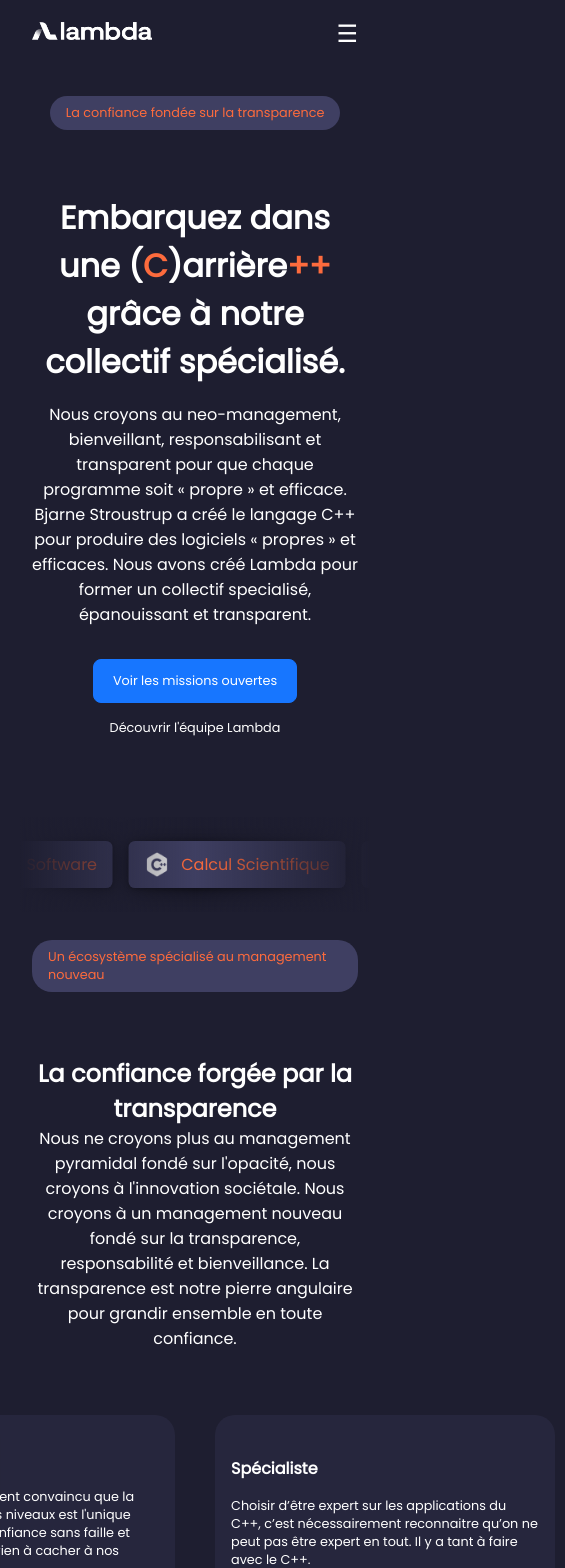
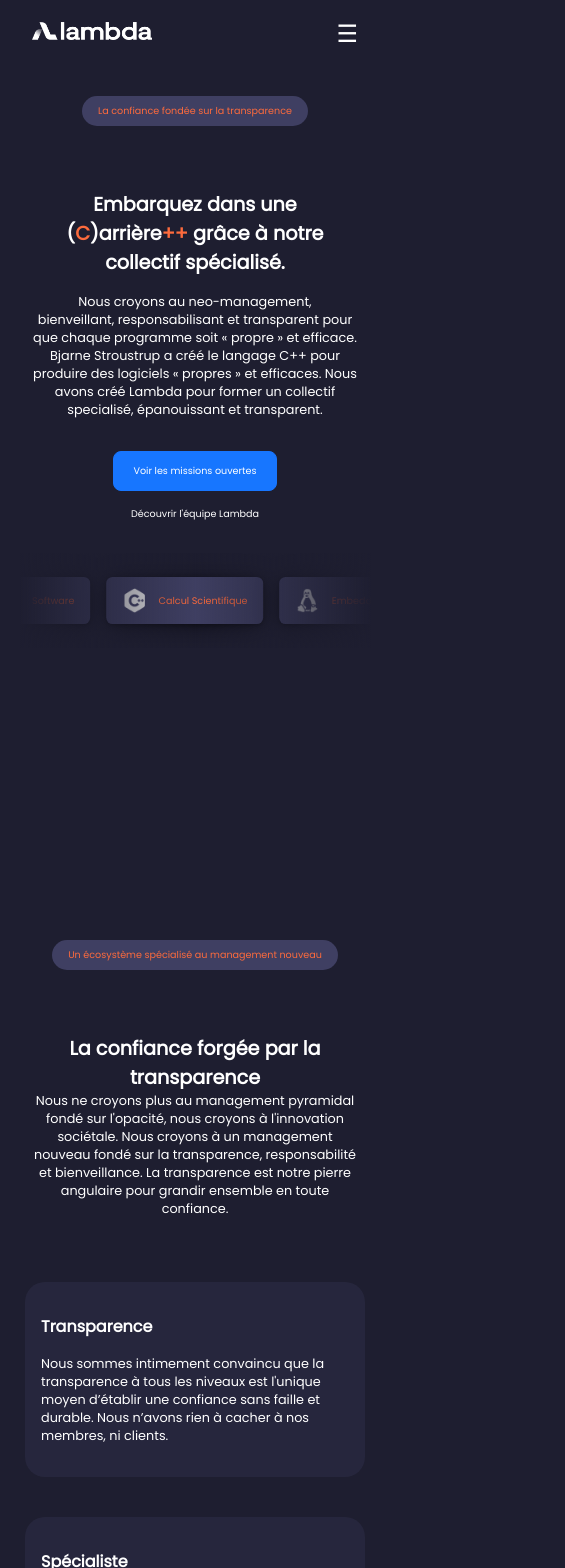
Before and after one commit to xiaoduh/lmda, a Next.js app: page / in a window 390 px wide. Shown: the top 1568 px of the page, 565 px wide, since content can reach past the window. Built offline with nearby package versions, Linux system fonts and the light colour scheme.

Commit message:
responsive mobile

```diff
--- a/components/header/Header.jsx
+++ b/components/header/Header.jsx
@@ -178,11 +178,6 @@ const Header = () => {
       <PrimaryBtn content={contentBtnPrimary} />
       <SecondaryBtn content={contentBtnSecondary} />
       <InfiniteScroll Tags={labels} />
-      <div className="labels-container">
-        {/* {labels.map((label) => {
-          return <LabelWithPicto picto={label.picto} content={label.content} />;
-        })} */}
-      </div>
     </header>
   );
 };
--- a/styles/_footer.scss
+++ b/styles/_footer.scss
@@ -26,6 +26,15 @@ footer {
         display: flex;
         flex-direction: column;
 
+        @media screen and (max-width: 700px) {
+            align-items: center;
+            padding: 0 5rem;
+          }
+
+        @media screen and (max-width: 414px) {
+            padding: 0 1rem;
+        }
+
     span {
         margin-bottom: 1rem;
         font-size: .6rem;
@@ -34,6 +43,10 @@ footer {
         p {
             font-size: .8rem;
             font-weight: 100;
+
+            @media screen and (max-width: 700px) {
+                text-align: center;
+              }
         }
     }
 
@@ -45,6 +58,22 @@ footer {
             justify-content: start;
           }
 
+        @media screen and (max-width: 700px) {
+            display: grid;
+            grid-template-columns: repeat(1, 1fr);
+            padding: 5rem 5rem;
+            align-items: center;
+            text-align: center;
+          }
+
+          @media screen and (max-width: 414px) {
+            padding: 2rem 1rem;
+        }
+
+
+
+
+
         ul {
             display: flex;
             flex-direction: column;
@@ -55,6 +84,11 @@ footer {
             @media screen and (max-width: 1000px) {
                 margin: 0 2rem 0 0;
               }
+
+              @media screen and (max-width: 414px) {
+                font-size: .8rem;
+                margin: 0;
+            }
 
 
             li {
--- a/styles/_infiniteLoop.scss
+++ b/styles/_infiniteLoop.scss
@@ -6,6 +6,10 @@
     @media screen and (max-width: 1300px) {
       margin-top: 5rem;
     }
+
+    @media screen and (max-width: 414px) {
+      margin-top: 2rem;
+  }
 
     .tag-list {
         max-width: 90vw;
@@ -39,7 +43,6 @@
         align-items: center;
         width: max-content;
         gap: 0 0.2rem;
-        font-size: 0.9rem;
         // background-color: #334155;
         background-color: #3F3F62;
         border-radius: 0.4rem;
@@ -56,9 +59,13 @@
           }
 
         p {
-          font-size: 1rem;
+          font-size: .9rem;
           color: #FD6B3D;
           margin-left: .5rem;
+
+          @media screen and (max-width: 414px) {
+            font-size: .6rem;
+        }
         }
       }
 
@@ -67,6 +74,10 @@
         background: linear-gradient(90deg, #1E1E30, transparent 50%, transparent 50%, #1E1E30);
         position: absolute;
         inset: 0;
+
+        @media screen and (max-width: 750px) {
+          inset: 0 -1px 0 -1px;
+      }
       }
 
 }
--- a/styles/_mainHeader.scss
+++ b/styles/_mainHeader.scss
@@ -23,6 +23,10 @@
         @media screen and (max-width: 1300px) {
             font-size: 2rem;
           }
+
+        @media screen and (max-width: 414px) {
+            font-size: 1.2rem;
+        }
     }
 
     p {
@@ -32,6 +36,10 @@
         @media screen and (max-width: 1300px) {
             font-size: 1rem;
           }
+
+          @media screen and (max-width: 414px) {
+            font-size: .8rem;
+        }
     }
 
     .label {
@@ -39,14 +47,20 @@
         padding: .5rem 1rem;
         border-radius: 20px;
         color: #FD6B3D;
+        display: flex;
 
 
         p {
             font-size: 1rem;
+            text-align: center;
 
             @media screen and (max-width: 1300px) {
                 font-size: .8rem;
               }
+
+              @media screen and (max-width: 414px) {
+                font-size: .6rem;
+            }
         }
     }
 }
--- a/styles/_navbar.scss
+++ b/styles/_navbar.scss
@@ -102,6 +102,8 @@
         .open {
             left: 0;
             border: none;
+            min-height: calc(100vh);
+            justify-content: center;
         }
 
         .selected {
--- a/styles/_primaryBtn.scss
+++ b/styles/_primaryBtn.scss
@@ -16,6 +16,10 @@
         font-size: .8rem;
       }
 
+      @media screen and (max-width: 414px) {
+        font-size: .6rem;
+    }
+
     &:hover {
         border: 1px solid $primary;
         color: $primary;
--- a/styles/_secondaryBtn.scss
+++ b/styles/_secondaryBtn.scss
@@ -6,8 +6,12 @@
     cursor: pointer;
 
     @media screen and (max-width: 1300px) {
-                font-size: .8rem;
-              }
+        font-size: .8rem;
+    }
+
+    @media screen and (max-width: 414px) {
+        font-size: .6rem;
+    }
 
     &:hover {
         color: $primary;
--- a/styles/_settings.scss
+++ b/styles/_settings.scss
@@ -105,6 +105,10 @@ body {
             @media screen and (max-width: 1300px) {
                 font-size: 1.5rem;
               }
+
+              @media screen and (max-width: 414px) {
+                font-size: 1.2rem;
+            }
         }
 
         p {
@@ -114,6 +118,10 @@ body {
             @media screen and (max-width: 1300px) {
                 font-size: 1rem;
               }
+
+              @media screen and (max-width: 414px) {
+                font-size: .8rem;
+            }
         }
 
     }
@@ -128,6 +136,10 @@ body {
 
         @media screen and (max-width: 1200px) {
             grid-template-columns: repeat(2, 1fr);
+          }
+
+        @media screen and (max-width: 740px) {
+            grid-template-columns: repeat(1, 1fr);
           }
 
         .card {
@@ -175,11 +187,15 @@ body {
 
         @media screen and (max-width: 1300px) {
             grid-template-columns: repeat(3, 1fr);
-          }
+        }
 
         @media screen and (max-width: 1200px) {
             grid-template-columns: repeat(2, 1fr);
-          }
+        }
+
+        @media screen and (max-width: 740px) {
+            grid-template-columns: repeat(1, 1fr);
+        }
 
         .article-preview {
             border-radius: 20px;
@@ -248,10 +264,15 @@ body {
 
     p {
         font-size: 1rem;
+        text-align: center;
 
         @media screen and (max-width: 1300px) {
             font-size: .8rem;
           }
+
+          @media screen and (max-width: 414px) {
+            font-size: .6rem;
+        }
     }
 }
 
```
